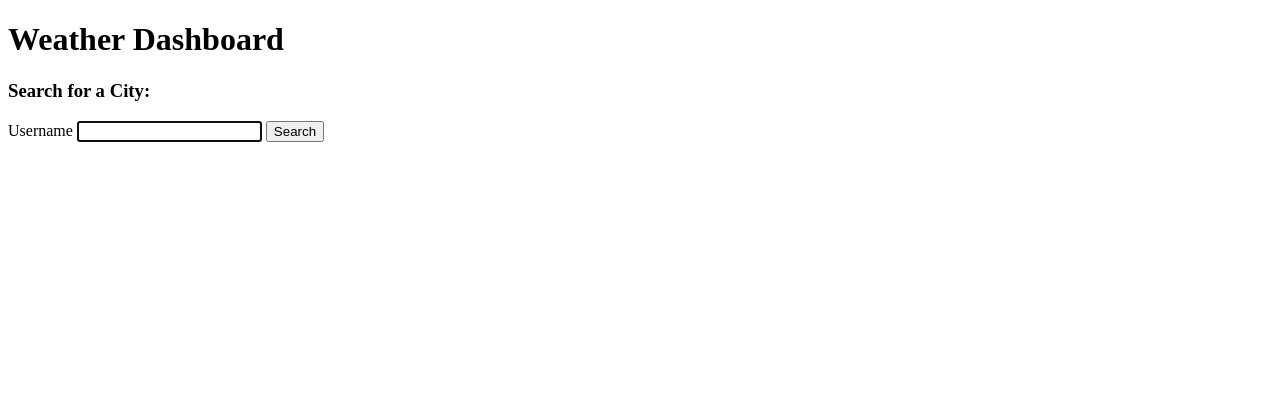
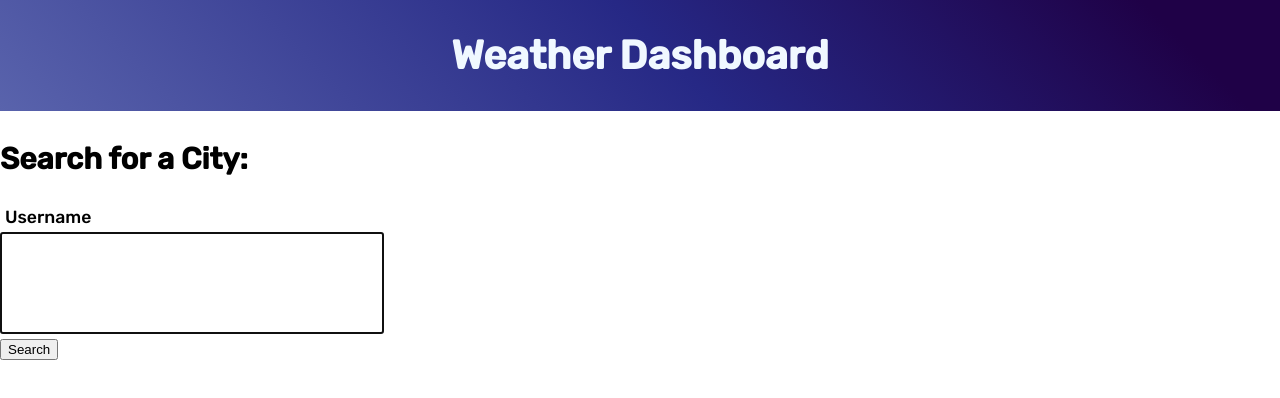
Before and after one commit to mariamv29/weather-dashboard, a plain HTML site: page index.html in a window 1280 px wide. Drawn offline with Linux system fonts and the light colour scheme; no server answers; some icons are missing.

Commit message:
testing API

```diff
--- a/assets/css/style.css
+++ b/assets/css/style.css
@@ -0,0 +1,54 @@
+* {
+  box-sizing: border-box;
+}
+
+body {
+  margin: 0;
+  padding: 0;
+  font-family: "Rubik", sans-serif;
+}
+.hero {
+  padding: 5px 15px;
+  color: hsl(208, 100%, 97%);
+  background-color: #3200a8;
+  background-image: linear-gradient(
+    45deg,
+    #5963ac 0%,
+    #262885 52%,
+    #1f0147 90%
+  );
+}
+
+h1 {
+  font-size: 40px;
+  text-align: center;
+}
+
+h3 {
+  font-size: 30px;
+}
+/*CARD*/
+.card {
+  margin: 0 0 20px 0;
+  border: 3px solid var(--dark);
+  border-radius: var(--border-radius);
+}
+
+/* FORM */
+ .form-label,
+.form-input,
+.form-textarea {
+  display: block;
+}
+
+.form-label {
+  font-size: 1.1rem;
+  margin: 0 0 0 5px;
+}
+
+.form-input {
+  width: 30%;
+  padding: 3%;
+  margin: 5px 0;
+  font-size: 1.2rem;
+}
--- a/assets/js/script.js
+++ b/assets/js/script.js
@@ -0,0 +1,10 @@
+var apiurl =
+  "https://api.openweathermap.org/data/2.5/onecall?lat=33.44&lon=-94.04&exclude=hourly,daily&appid={API key}";
+
+fetch(apiurl)
+  .then(function (response) {
+    return response.json();
+  })
+  .then(function (data) {
+    console.log(data);
+  });
--- a/index.html
+++ b/index.html
@@ -4,7 +4,7 @@
     <meta charset="UTF-8" />
     <meta http-equiv="X-UA-Compatible" content="IE=edge" />
     <meta name="viewport" content="width=device-width, initial-scale=1.0" />
-
+    <link href="https://fonts.googleapis.com/css2?family=Rubik:wght@500&display=swap" rel="stylesheet">
     <link
       rel="stylesheet"
       href="https://cdnjs.cloudflare.com/ajax/libs/font-awesome/5.11.2/css/all.min.css"
@@ -13,7 +13,7 @@
     <title>Weather Dashboard</title>
   </head>
   <!--body-->
-  <body class="flex-row minn-100-vh">
+  <body class="flex-column">
     <header class="hero">
       <h1 class="app-title"><i class="fab fa-weather"></i>Weather Dashboard</h1>
     </header>
@@ -33,5 +33,6 @@
                 <button type="submit" class="btn">Search</button>
 
     </main>
+    <script src="/assets/js/script.js"></script>
   </body>
 </html>
```
